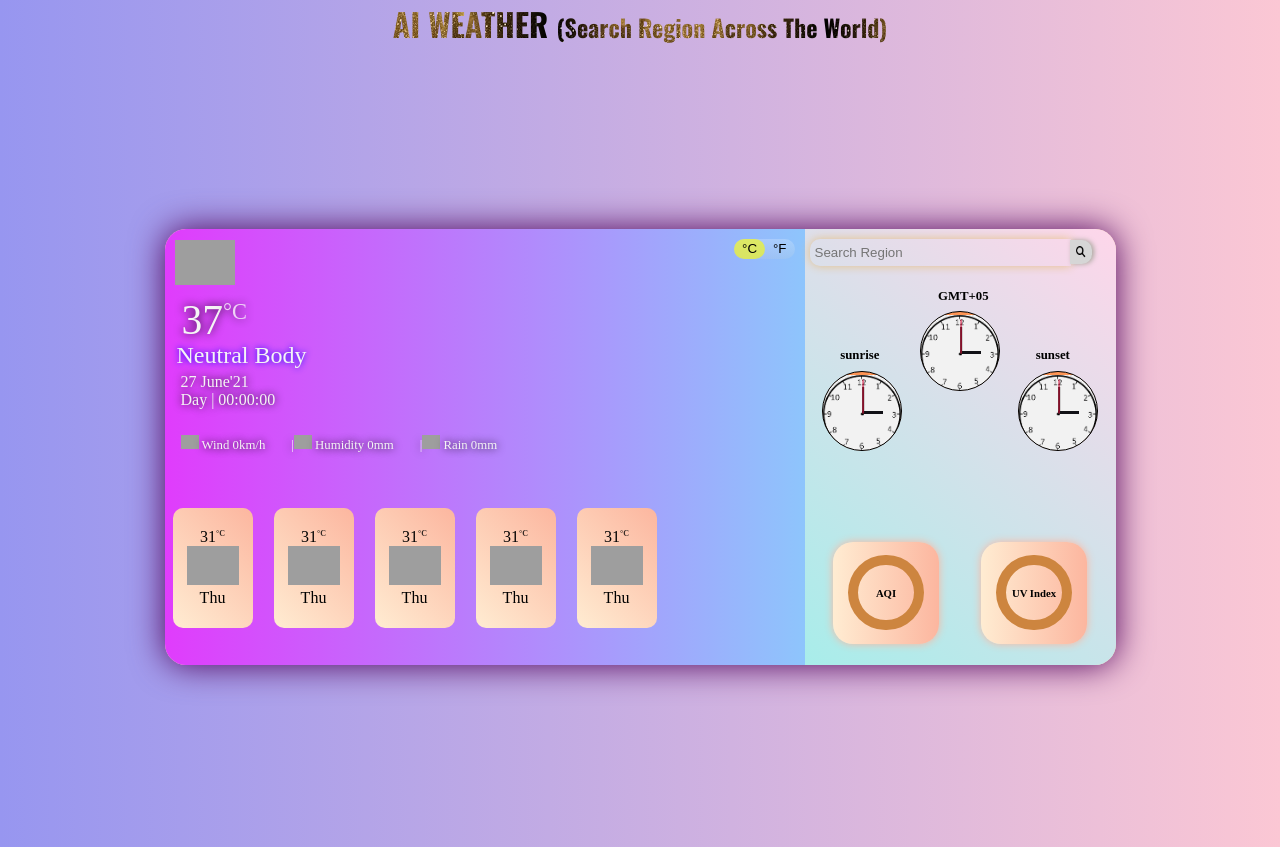
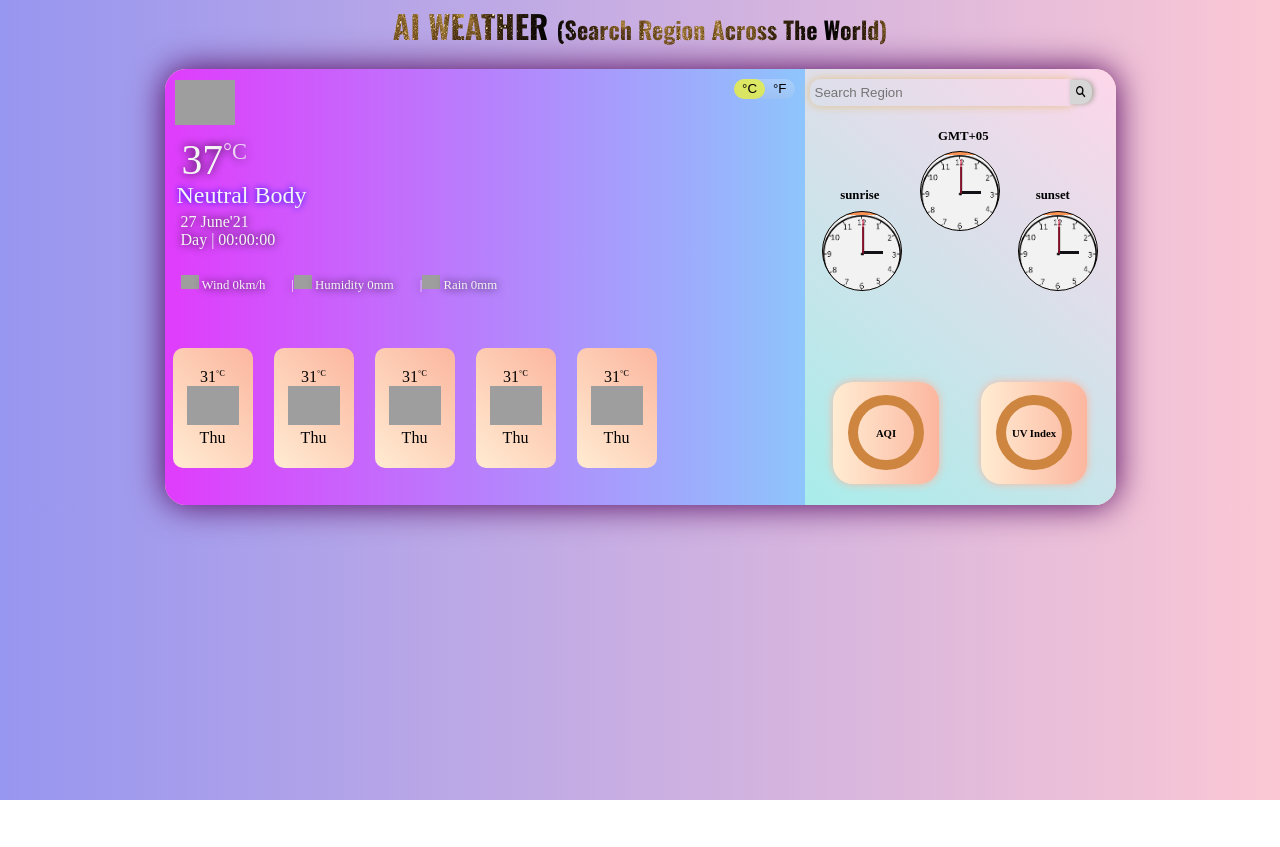
Before and after one commit to CoderAg21/weather-app, a plain HTML site: page index.html in a window 1280 px wide. After the commit the page ends 800 px from the top, so only its background shows below. Drawn offline with nearby package versions, Linux system fonts and the light colour scheme; grey boxes are pictures that could not be loaded; a web font is replaced by a local one.

Commit message:
Update style.css

```diff
--- a/style.css
+++ b/style.css
@@ -12,6 +12,7 @@ body {
 
 .project_title {
     font-family: "Oswald", sans-serif;
+    margin: 2px 0 20px 0;
     font-size: 2rem;
     background-image: url('text.jpg');
     background-clip: text;
@@ -22,8 +23,6 @@ body {
     display: flex;
     justify-content: center;
     align-items: center;
-    height: 100vh;
-    width: 100vw;
 
 }
 
```
